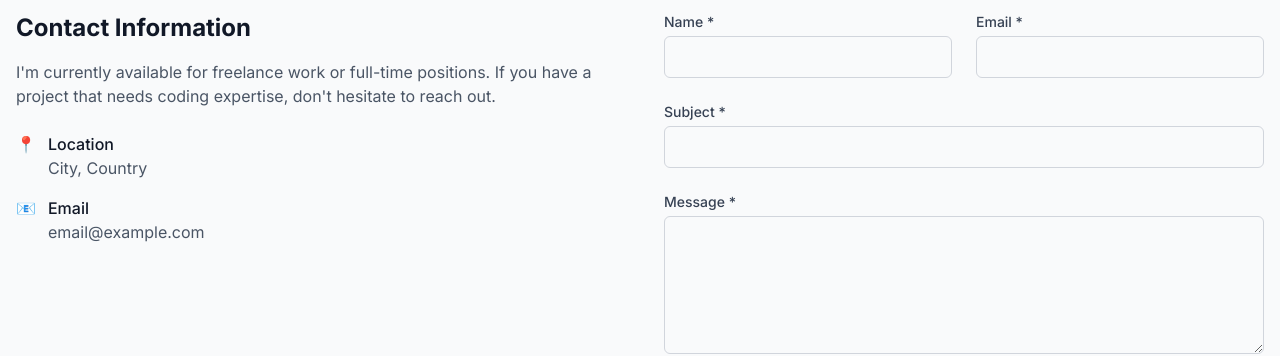
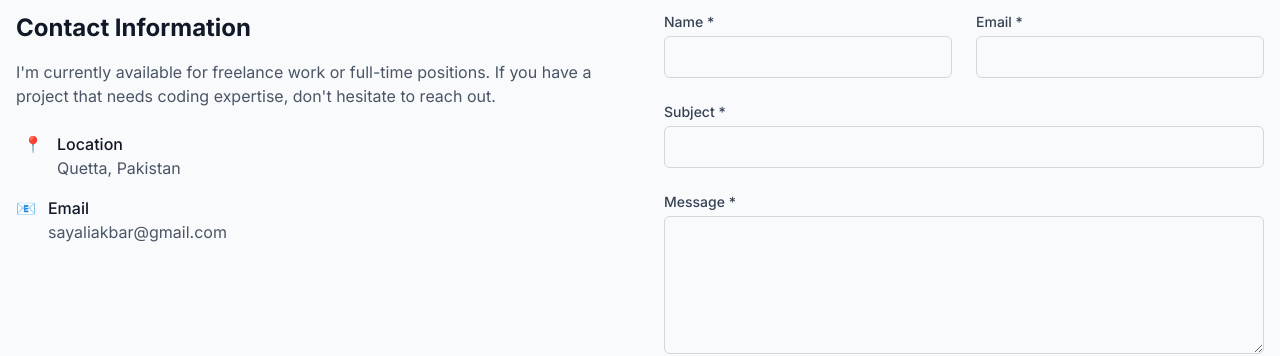
Before and after one commit to sayaliakbar/portfolio, a React (Vite) app in the folder client/: page / in a window 1280 px wide. Shown: the part 3160-3516 px from the top of the page. Built offline with nearby package versions, Linux system fonts and the light colour scheme; no server answers.

Commit message:
Update HomePage component with specific location and email details, improving content accuracy.

```diff
--- a/client/src/pages/Home.jsx
+++ b/client/src/pages/Home.jsx
@@ -387,17 +387,17 @@ const HomePage = () => {
             </p>
             <div className="space-y-4">
               <div className="flex items-start">
-                <span className="text-indigo-600 mr-3">📍</span>
+                <span className="text-indigo-600 ml-1.75 mr-3.5">📍</span>
                 <div>
                   <h4 className="font-medium">Location</h4>
-                  <p className="text-gray-600">City, Country</p>
+                  <p className="text-gray-600">Quetta, Pakistan</p>
                 </div>
               </div>
               <div className="flex items-start">
                 <span className="text-indigo-600 mr-3">📧</span>
                 <div>
                   <h4 className="font-medium">Email</h4>
-                  <p className="text-gray-600">email@example.com</p>
+                  <p className="text-gray-600">sayaliakbar@gmail.com</p>
                 </div>
               </div>
             </div>
```
